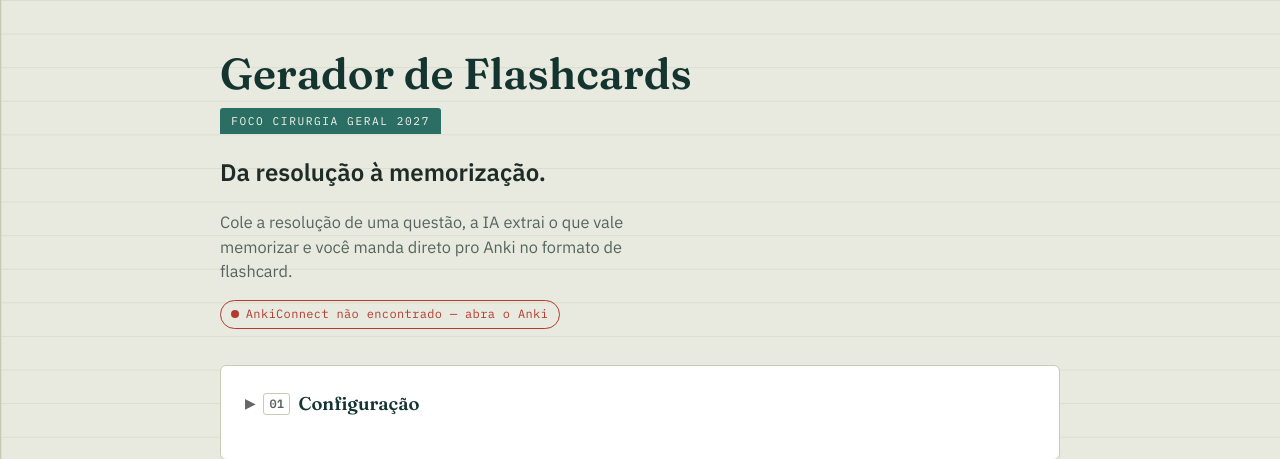
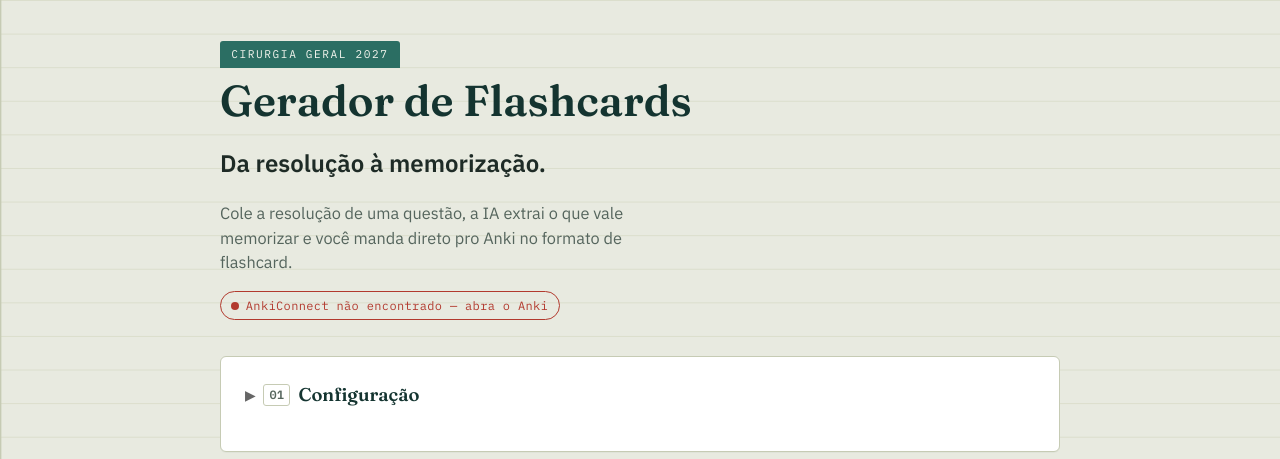
Before and after one commit to francescoconsonni/francards, a Flask app: page / in a window 1280 px wide. Shown: the top 459 px of the page. Run offline with Flask 3, Linux system fonts and the light colour scheme; some libraries are stand-ins or nearby versions.

Commit message:
index.html

```diff
--- a/templates/index.html
+++ b/templates/index.html
@@ -16,8 +16,8 @@
 <div class="page">
 
   <header class="masthead">
+    <span class="tab">CIRURGIA GERAL 2027</span>
     <h1>Gerador&nbsp;de Flashcards</h1>
-    <span class="tab">FOCO CIRURGIA GERAL 2027</span>
     <h2>Da resolução à memorização.</h2>
     <p class="sub">Cole a resolução de uma questão, a IA extrai o que vale memorizar e você manda direto pro Anki no formato de flashcard.</p>
     <span id="ankiStatus" class="status-pill" data-state="checking">verificando AnkiConnect…</span>
```
